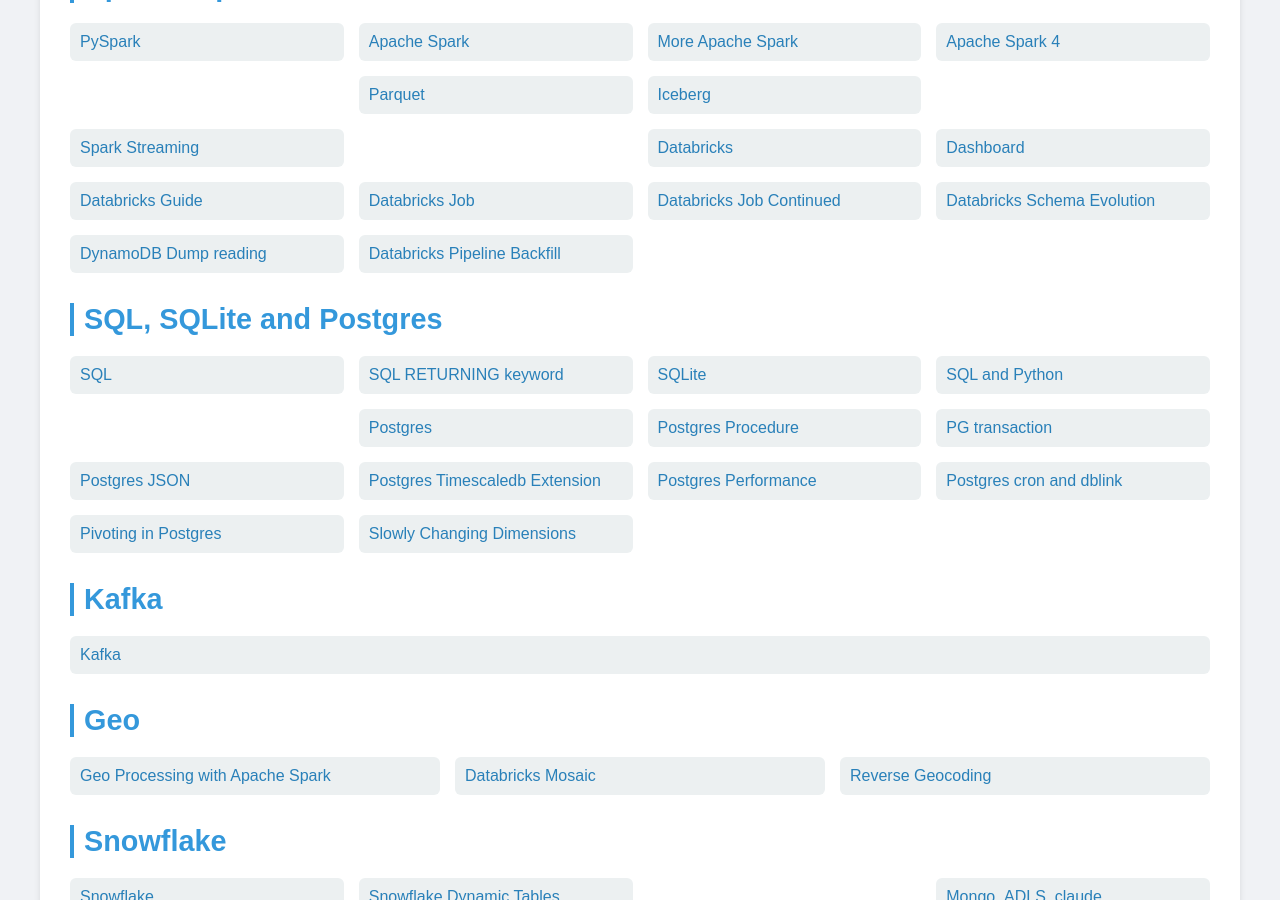
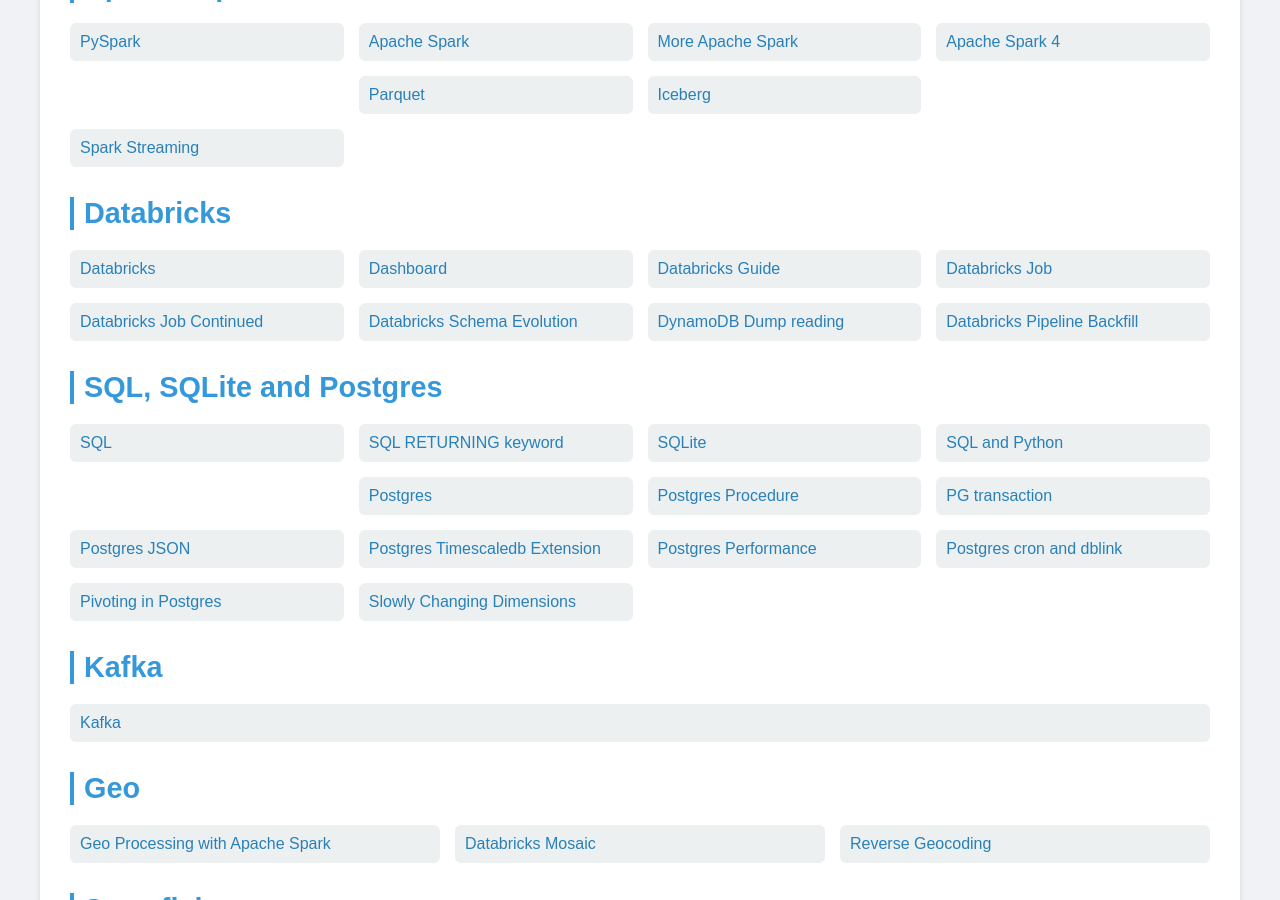
Before and after one commit to Michael-Lubinsky/michael-lubinsky.github.com, a Jekyll site: the page built from index.html, in a window 1280 px wide and 900 px high, scrolled down 565 px. Built offline with Jekyll 4.4.1, drawn with Linux system fonts in a browser that asks for light colours.

Commit message:
Update index.html

```diff
--- a/index.html
+++ b/index.html
@@ -114,8 +114,15 @@
                 <br>
                 <a href="spark/spark_streaming.html">Spark Streaming</a>
                 <br>
+            </div>
+        </div>
+
+         <div class="category">
+            <h2>Databricks</h2>
+            <div class="links-grid">
+
                 <a href="spark/briks.html">Databricks</a>
-                <a href="spark/databrbriks_dashboard.html">Dashboard</a>
+                <a href="spark/databricks_dashboard.html">Dashboard</a>
                 <a href="spark/Databricks_Guide.pdf">Databricks Guide</a>
                 <a href="spark/databricks_job_and_task.html">Databricks Job</a>
                 <a href="aws/brick_job.html">Databricks Job Continued</a>
```
